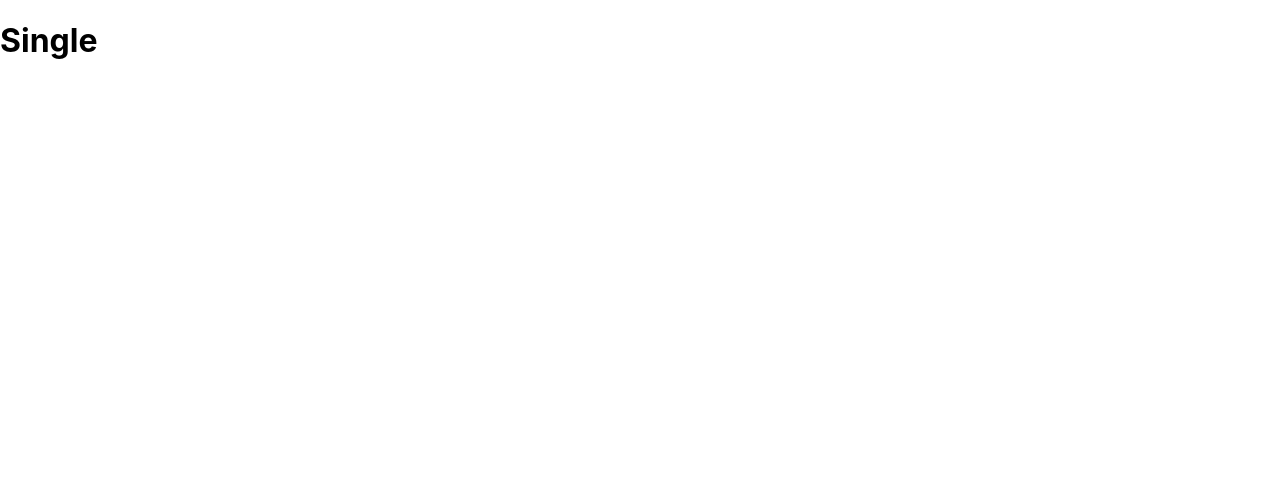
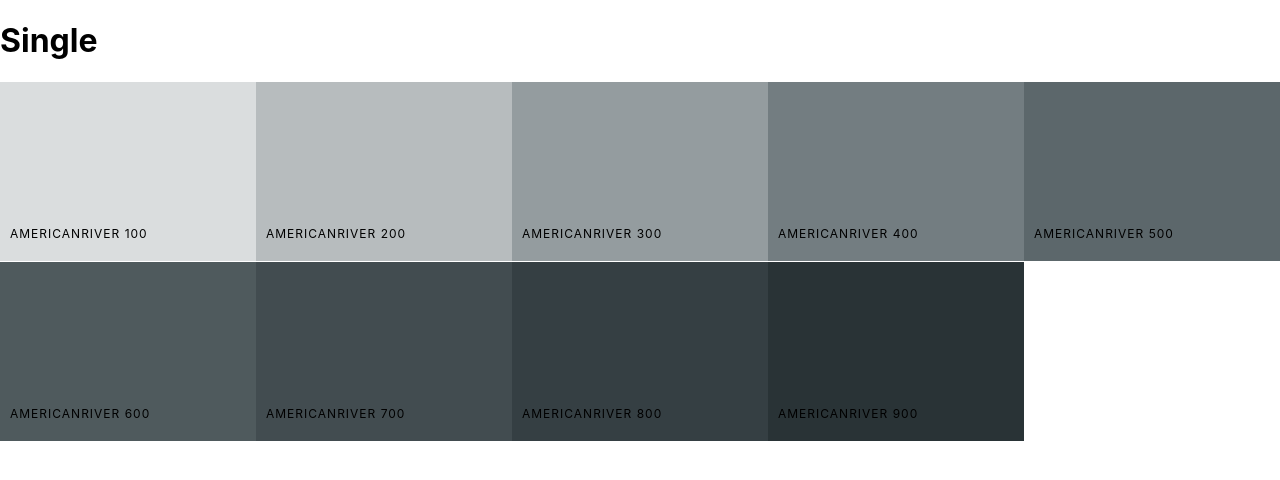
Before and after one commit to marinakosova/colors-react-app, a React (Create React App) app: page /palette/flat-ui-colors-american/americanriver in a window 1280 px wide. Shown: the top 480 px of the page. Built offline with nearby package versions, Linux system fonts and the light colour scheme.

Commit message:
feat: add display colors in SinglePalette

```diff
--- a/src/App.js
+++ b/src/App.js
@@ -15,17 +15,32 @@
   render() {
     return (
       <Switch>
-        <Route exact path="/" render={(routeProps) => <PaletteList palettes={seedColors} {...routeProps} />} />
-        <Route exact path="/palette/:id"
+        <Route
+          exact
+          path="/palette/:paletteId/:colorId"
           render={routeProps => (
-            <Palette palette={generatePalette(
-              this.findPalette(routeProps.match.params.id)
-            )}
+            <SingleColorPalette
+              colorId={routeProps.match.params.colorId}
+              palette={generatePalette(
+                this.findPalette(routeProps.match.params.paletteId)
+              )}
             />
           )}
         />
-        <Route exact path="/palette/:paletteId/:colorId" render={() => <SingleColorPalette />
-        } />
+        <Route exact
+          path="/"
+          render={(routeProps) => <PaletteList
+            palettes={seedColors} {...routeProps} />} />
+        <Route exact
+          path="/palette/:id"
+          render={routeProps => (
+            <Palette
+              palette={generatePalette(
+                this.findPalette(routeProps.match.params.id)
+              )}
+            />
+          )}
+        />
       </Switch>
     );
   }
--- a/src/ColorBox.js
+++ b/src/ColorBox.js
@@ -15,7 +15,7 @@
         });
     }
     render() {
-        const { name, background, moreUrl } = this.props;
+        const { name, background, moreUrl, showLink } = this.props;
         const { copied } = this.state;
         return (
             <CopyToClipboard text={background} onCopy={this.changeCopyState}>
@@ -32,9 +32,11 @@
                         </div>
                         <button className="copy-button">Copy</button>
                     </div>
-                    <Link to={moreUrl} onClick={e => e.stopPropagation()}>
-                        <span className="see-more">More</span>
-                    </Link>
+                    {showLink && (
+                        <Link to={moreUrl} onClick={e => e.stopPropagation()}>
+                            <span className="see-more">More</span>
+                        </Link>
+                    )}
                 </div>
             </CopyToClipboard>
         );
--- a/src/Palette.js
+++ b/src/Palette.js
@@ -24,6 +24,7 @@
                 name={color.name}
                 key={color.id}
                 moreUrl={`/palette/${id}/${color.id}`}
+                showLink={true}
             />
         ));
         return (
--- a/src/SingleColorPalette.js
+++ b/src/SingleColorPalette.js
@@ -1,10 +1,35 @@
 import React, { Component } from 'react';
+import ColorBox from './ColorBox';
 
 class SingleColorPalette extends Component {
+    constructor(props) {
+        super(props);
+        this._shades = this.gatherShades(this.props.palette, this.props.colorId);
+    }
+    gatherShades(palette, colorToFilterBy) {
+        let shades = [];
+        let allColors = palette.colors;
+
+        for (let key in allColors) {
+            shades = shades.concat(
+                allColors[key].filter(color => color.id === colorToFilterBy)
+            );
+        }
+
+        return shades.slice(1);
+    }
     render() {
+        const colorBoxes = this._shades.map(color => (
+            <ColorBox key={color.id}
+                name={color.name}
+                background={color.hex}
+                showLink={false}
+            />
+        ));
         return (
-            <div>
+            <div className="Palette">
                 <h1>Single</h1>
+                <div className="Palette-colors">{colorBoxes}</div>
             </div>
         );
     }
```
